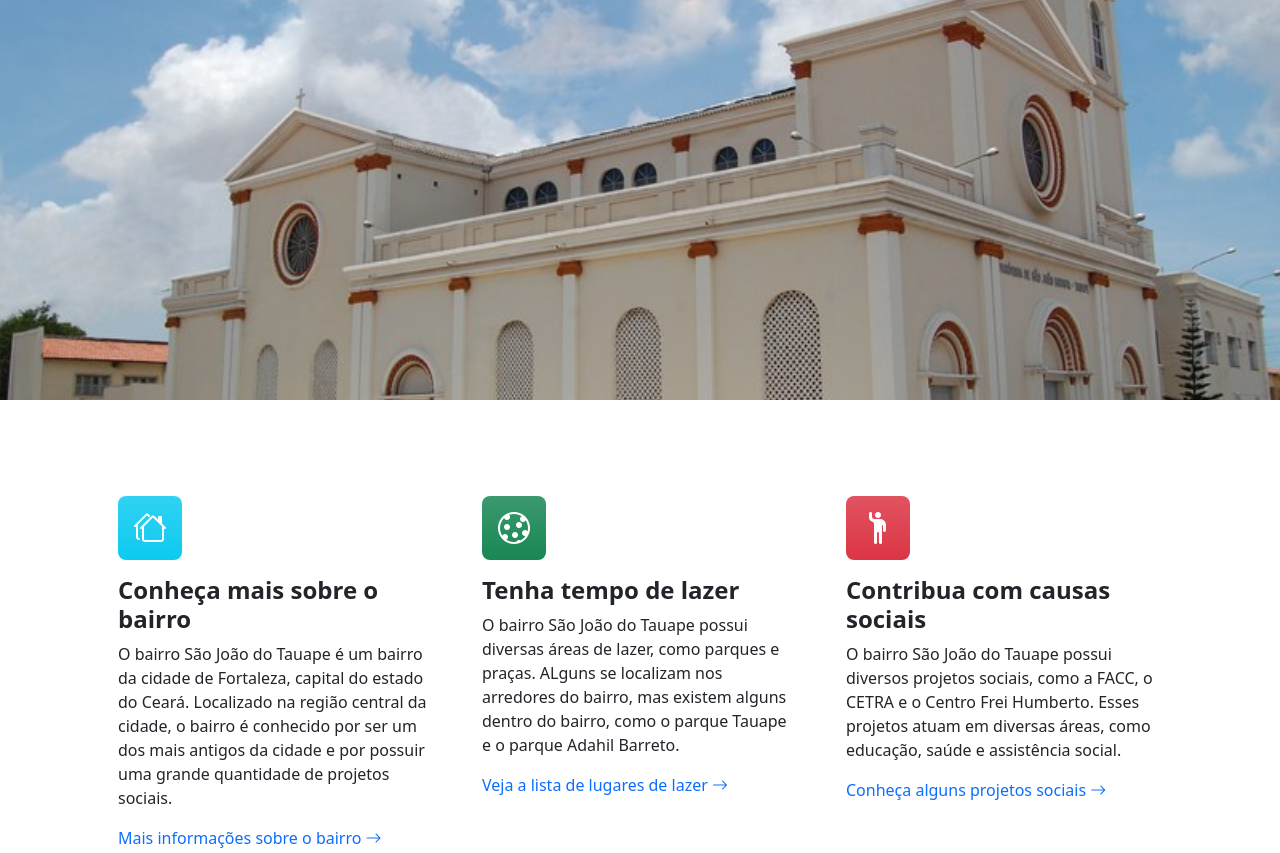
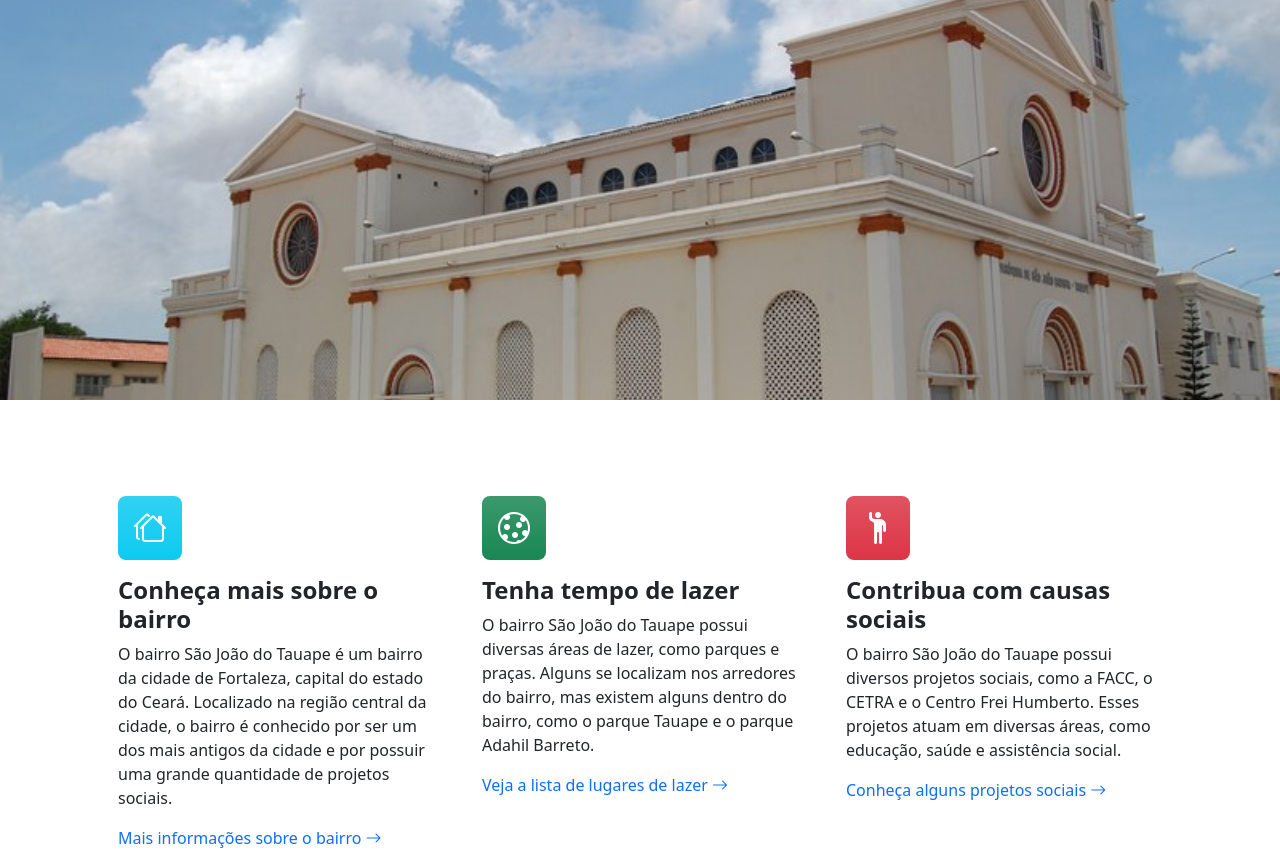
Before and after one commit to renanorodrigues/saojoaodotauape, a plain HTML site: page index.html in a window 1280 px wide. Shown: the top 853 px of the page. Drawn offline with nearby package versions, Linux system fonts and the light colour scheme.

Commit message:
Correção de texto

```diff
--- a/index.html
+++ b/index.html
@@ -35,7 +35,7 @@
                         <div class="feature bg-success bg-gradient text-white rounded-3 mb-3"><i class="bi bi-cookie"></i></div>
                         <h2 class="h4 fw-bolder">Tenha tempo de lazer</h2>
                         <p>
-                          O bairro São João do Tauape possui diversas áreas de lazer, como parques e praças. ALguns se localizam nos arredores do bairro, mas existem alguns dentro do bairro, como o parque Tauape e o parque Adahil Barreto.
+                          O bairro São João do Tauape possui diversas áreas de lazer, como parques e praças. Alguns se localizam nos arredores do bairro, mas existem alguns dentro do bairro, como o parque Tauape e o parque Adahil Barreto.
                         </p>
                         <a class="text-decoration-none" href="#lugares_de_lazer">
                             Veja a lista de lugares de lazer
```
